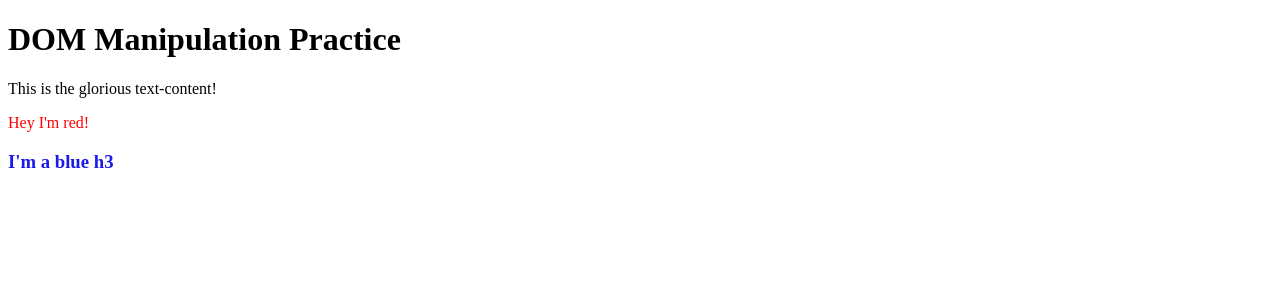
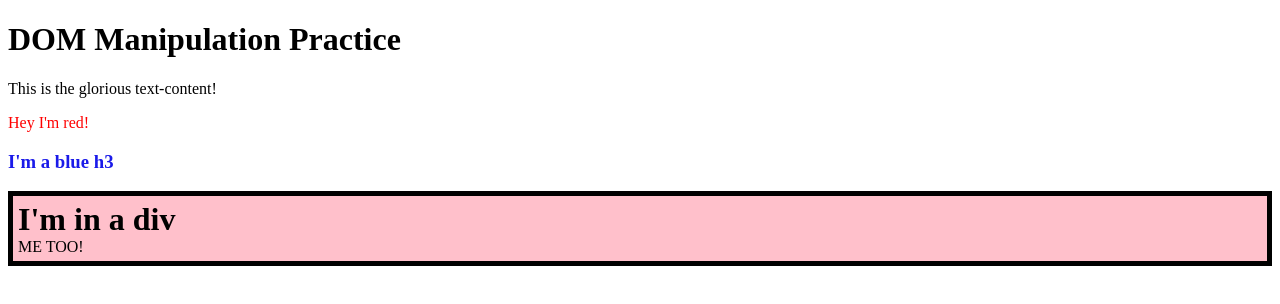
Before and after one commit to jellohead/DOM-manipulation, a plain HTML site: page index.html in a window 1280 px wide. Drawn offline with Linux system fonts and the light colour scheme.

Commit message:
Added all changes for "Exercise" section

```diff
--- a/domMan.js
+++ b/domMan.js
@@ -18,11 +18,22 @@ myH3.classList.add('myH3');
 myH3.textContent = "I'm a blue h3";
 container.appendChild(myH3);
 
-// container.appendChild(content);
+const myDiv = document.createElement('div');
+myDiv.classList.add('myDiv');
 
-// content = document.createElement('p');
-// content.classList.add('content');
-// container.appendChild(content);
+const myH1 = document.createElement('h1');
+myH1.classList.add('myH1');
+myH1.textContent = "I'm in a div";
+myDiv.appendChild(myH1);
+
+const myP2 = document.createElement('p');
+myP2.classList.add('myP2');
+myP2.textContent = "ME TOO!";
+myDiv.appendChild(myP2);
+
+container.appendChild(myDiv);
+
+
 
 
 
--- a/style.css
+++ b/style.css
@@ -5,3 +5,24 @@
 .myH3 {
     color: rgb(26, 26, 233);
 }
+
+.myDiv {
+
+    margin: 0;
+    border-style: solid;
+    border-width: 5px;
+    padding: 5px;
+    border-color: black;
+    /* padding: ; */
+    background-color: pink;
+}
+
+.myH1 {
+    margin-block-end: 0;
+    margin-block-start: 0;
+}
+
+.myP2 {
+    margin-block-end: 0;
+    margin-block-start: 0;
+}
```
